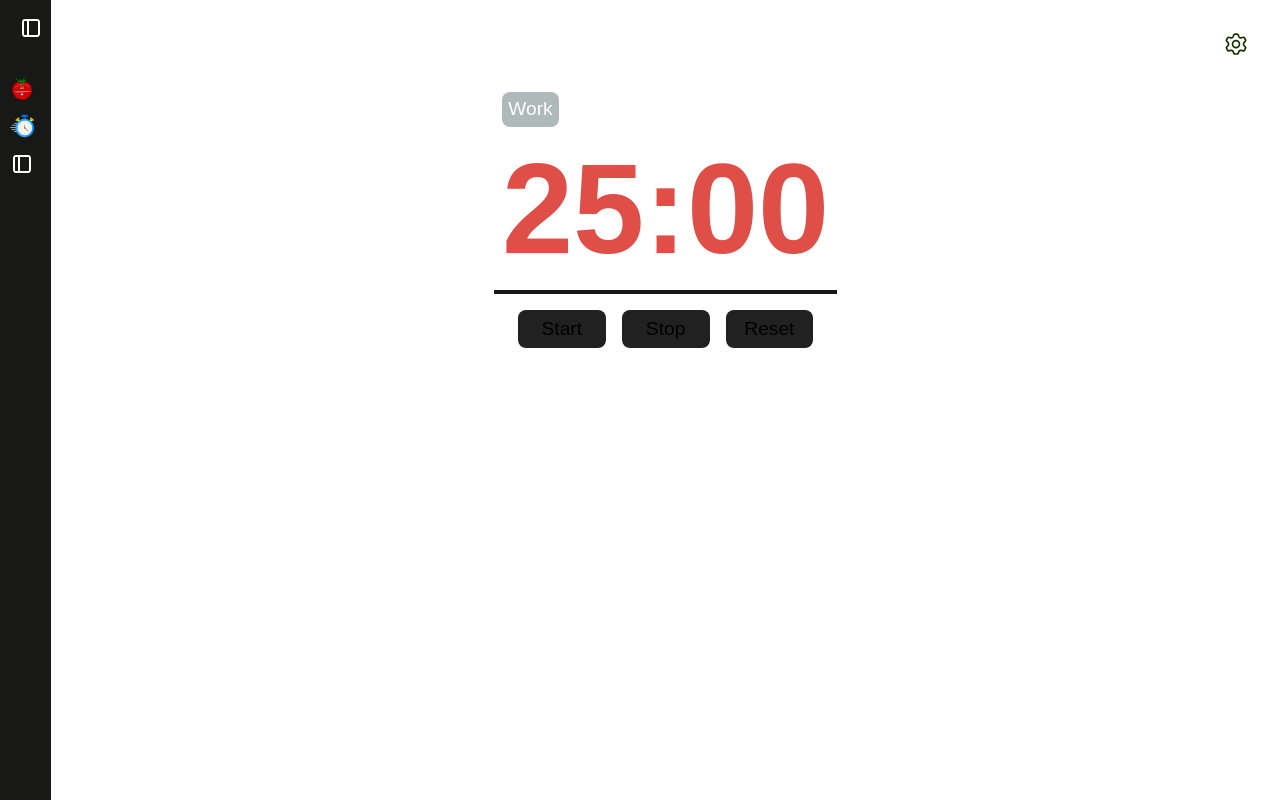
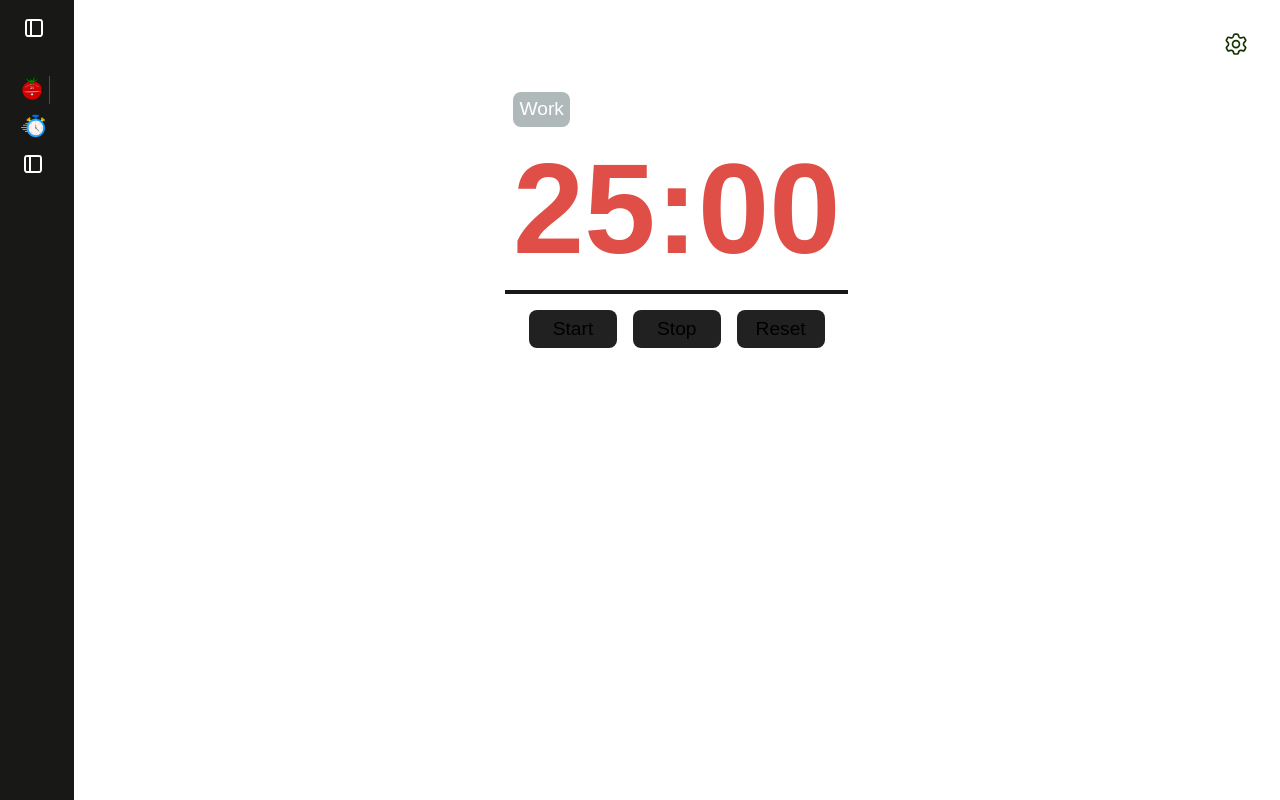
Before and after one commit to Anurag1096/pomodoro-timer, a Next.js app: page /dashboard in a window 1280 px wide. Built offline with nearby package versions, Linux system fonts and the light colour scheme.

Commit message:
wip: lap component error, fix remaining

```diff
--- a/src/component/Layout/componentStyles/SideBarDesk.module.css
+++ b/src/component/Layout/componentStyles/SideBarDesk.module.css
@@ -14,7 +14,7 @@
 }
 
 .sbDesktop-wrapClose {
-  width: 3.2rem;
+  width: 4.6rem;
 
 }
 .curtainWrap{
@@ -24,7 +24,7 @@
 }
 .curtainImgWrap{
     position:relative;
-    left:8px;
+    left:-12px;
     cursor:pointer;
 }
 .sbDesktop-ul{
@@ -32,6 +32,7 @@
     list-style-type: none;
     width:100%;
 }
+
 .sbDesktop-li{
     padding:0.3rem;
     width:100%;
@@ -45,16 +46,13 @@
     display:flex;
     align-items:center;
     margin-bottom:10px;
-
-
-
 }
 .sbDesktop-ul span {
   display: inline-block;
   opacity: 1;
   transition: opacity 0.3s ease;
 }
-.sbDesktop-link {
+.sbDesktop-link{
   display: flex;
   align-items: center;
   justify-content: center;
@@ -63,21 +61,24 @@
   text-decoration: none;
   color: inherit;
 }
+.sbDesktop--linkActive{
+  border-right:0.5px solid red;        /* visible */
+  color: white;
+
+}
 .sbDesktop-wrapClose .sbDesktop-ul span {
   opacity: 0;
 }
-.sbDesktop-li:active {
-  transform: scale(0.97);
-  background:rgba(24,24,27,1)
-}
+
 .sbDesktop-li:hover{
-  background-color: rgba(38, 54, 88, 0.9);
+  background-color: rgba(59, 59, 56, 0.5);
 
 }
 .sbDesktop-liClose:hover{
   width:100%;
   hegith:100%;
 
-  border-right:0.5px solid red;
+  background: rgba(61, 61, 58, 0.5);
+  border-radius:6px;
 
 }
--- a/src/component/Layout/sideBarDesktop.tsx
+++ b/src/component/Layout/sideBarDesktop.tsx
@@ -1,33 +1,63 @@
-import Link from "next/link"
-import Image from "next/image"
-import { useAppDispatch,useAppSelector } from "@/store/hooks"
-import { setIsExpanded } from "@/store/slices/sidebarDesk"
-import Tooltip from "../Tooltip"
-import styles from '@/component/Layout/componentStyles/SideBarDesk.module.css'
-const SideBarDesktop=()=>{
+"use client";
+
+import Link from "next/link";
+import Image from "next/image";
+import { usePathname } from "next/navigation";
+import { useAppDispatch, useAppSelector } from "@/store/hooks";
+import { setIsExpanded } from "@/store/slices/sidebarDesk";
+import Tooltip from "../Tooltip";
+import styles from "@/component/Layout/componentStyles/SideBarDesk.module.css";
+
 const links = [
-  { href: "/dashboard", label: "Pomodoro", icon: "/svg/pomo.svg" ,isSelect:false},
-  { href: "/dashboard/stopwatch", label: "Stopwatch", icon: "/stopwatch.png" ,isSelect:false},
-  { href: "/dashboard/settings", label: "Clock", icon: "/svg/curtain_open.svg",isSelect:false },
+  { href: "/dashboard", label: "Pomodoro", icon: "/svg/pomo.svg" },
+  { href: "/dashboard/stopwatch", label: "Stopwatch", icon: "/stopwatch.png" },
+  { href: "/dashboard/settings", label: "Clock", icon: "/svg/curtain_open.svg" },
 ];
-  const isExpanded=useAppSelector(state=>state.sidebarDesk.isExpanded)
-   const dispatch =useAppDispatch()
 
-    return(
-    <aside className={isExpanded?styles["sbDesktop-wrapper"]:styles["sbDesktop-wrapClose"]}>
-        <div className={styles["curtainWrap"]} onClick={()=>dispatch(setIsExpanded())}>
+export default function SideBarDesktop() {
+  const pathname = usePathname();
+  const isExpanded = useAppSelector((state) => state.sidebarDesk.isExpanded);
+  const dispatch = useAppDispatch();
+
+  return (
+    <aside
+      className={
+        isExpanded ? styles["sbDesktop-wrapper"] : styles["sbDesktop-wrapClose"]
+      }
+    >
+      <div
+        className={styles["curtainWrap"]}
+        onClick={() => dispatch(setIsExpanded())}
+      >
         <div className={styles["curtainImgWrap"]}>
-
-            <Image className={styles["curtain"]} src={isExpanded?`/svg/curtain_close.svg`:`/svg/curtain_open.svg`} alt="close" width={24} height={24}/>
+          <Image
+            className={styles["curtain"]}
+            src={
+              isExpanded ? `/svg/curtain_close.svg` : `/svg/curtain_open.svg`
+            }
+            alt="close"
+            width={24}
+            height={24}
+          />
         </div>
       </div>
+
       <ul className={styles["sbDesktop-ul"]}>
-      {links.map((link) => (
+        {links.map((link) => {
+          const isActive = pathname === link.href; // ✅ highlight based on URL
+          return (
             <li
               key={link.href}
-          className={isExpanded ? styles["sbDesktop-li"] : styles["sbDesktop-liClose"]}
+              className={
+                isExpanded ? styles["sbDesktop-li"] : styles["sbDesktop-liClose"]
+              }
             >
-          <Link href={link.href} className={styles["sbDesktop-link"]}>
+              <Link
+                href={link.href}
+                className={`${styles["sbDesktop-link"]} ${
+                  isActive ? styles["sbDesktop--linkActive"] : ""
+                }`}
+              >
                 {isExpanded ? (
                   link.label
                 ) : (
@@ -42,10 +72,9 @@ const links = [
                 )}
               </Link>
             </li>
-      ))}
+          );
+        })}
       </ul>
     </aside>
-    )
+  );
 }
-
-export default SideBarDesktop
--- a/src/pages/dashboard/overview/Stopwatch.tsx
+++ b/src/pages/dashboard/overview/Stopwatch.tsx
@@ -1,6 +1,7 @@
 import React,{useState} from 'react'
 import styles from '@/pages/dashboard/styles/Overview.module.css'
 import StopWatch from '@/component/Stopwatch'
+import LapComponent from '@/component/LapComponent'
 const Stopwatch = () => {
 const [isSwatchRunning,setSWatchRunning]=useState<boolean>(false)
 const start=()=>setSWatchRunning(true)
@@ -8,8 +9,10 @@ const stop=()=>setSWatchRunning(false)
 
 
   return (<>
+    asdf
+    {/* <StopWatch isSwatchRunning={isSwatchRunning} onStart={start} onStop={stop}/> */}
 
-    <StopWatch isSwatchRunning={isSwatchRunning} onStart={start} onStop={stop}/>
+        <LapComponent/>
 
     </>
   )
--- a/src/pages/dashboard/overview/index.tsx
+++ b/src/pages/dashboard/overview/index.tsx
@@ -6,6 +6,7 @@ const overview=()=>{
     return (
         <DashboardLayout>
             <Stopwatch />
+
         </DashboardLayout>
     )
 }
--- a/src/store/index.ts
+++ b/src/store/index.ts
@@ -3,12 +3,14 @@ import timerSlice from "./slices/timerSlice"
 import sidebarDeskSlice from '@/store/slices/sidebarDesk';
 import shortBreakSlice from '@/store/slices/shortBreakSlice'
 import longBreakSlice from '@/store/slices/longBreakSlice'
+import stopwatchSlice from '@/store/slices/stopwatchSlice'
 export const store= configureStore({
 reducer:{
     timer:timerSlice,
     sidebarDesk:sidebarDeskSlice,
     shortBreak:shortBreakSlice,
     longBreak:longBreakSlice,
+    stopwatch:stopwatchSlice,
 }
 })
 
--- a/src/store/slices/stopwatchSlice.ts
+++ b/src/store/slices/stopwatchSlice.ts
@@ -14,7 +14,7 @@ const initialState: StopwatchState[] = [
   },
 ];
 
-const StopwatchSlice = createSlice({
+const stopwatchSlice = createSlice({
   name: "stopwatch",
   initialState,
   reducers: {
@@ -36,3 +36,7 @@ const StopwatchSlice = createSlice({
     },
   },
 });
+
+
+const {setLaps,resetLaps}= stopwatchSlice.actions;
+export default stopwatchSlice.reducer;
```
Also changed, not shown: src/component/LapComponent/index.tsx (added, +34 -0 lines). Lines whose indentation alone changed are shown as unchanged.
